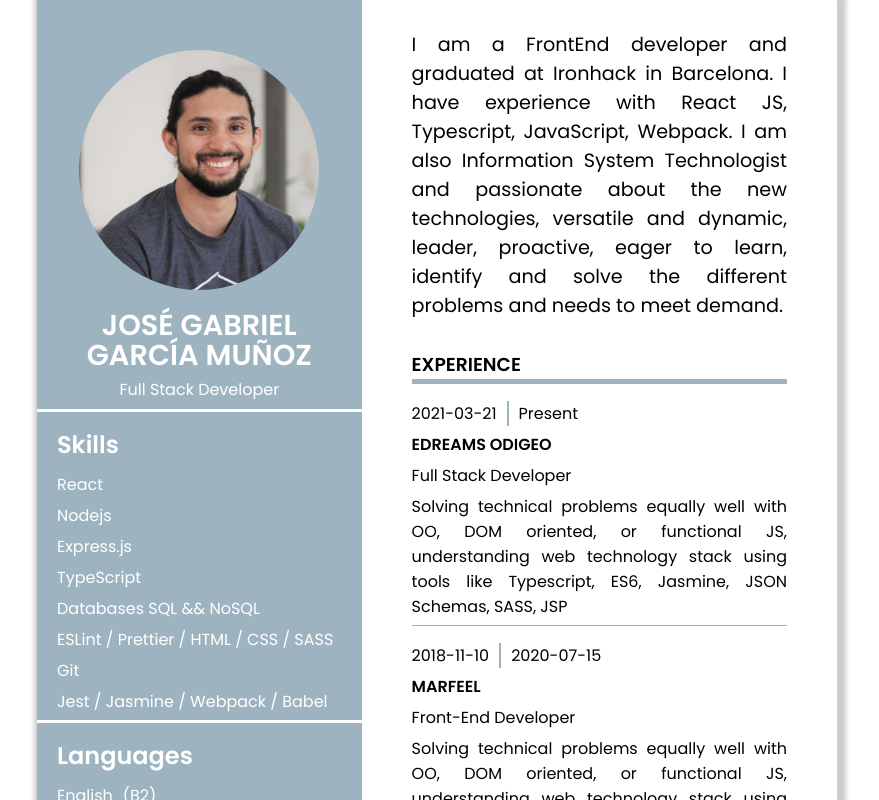
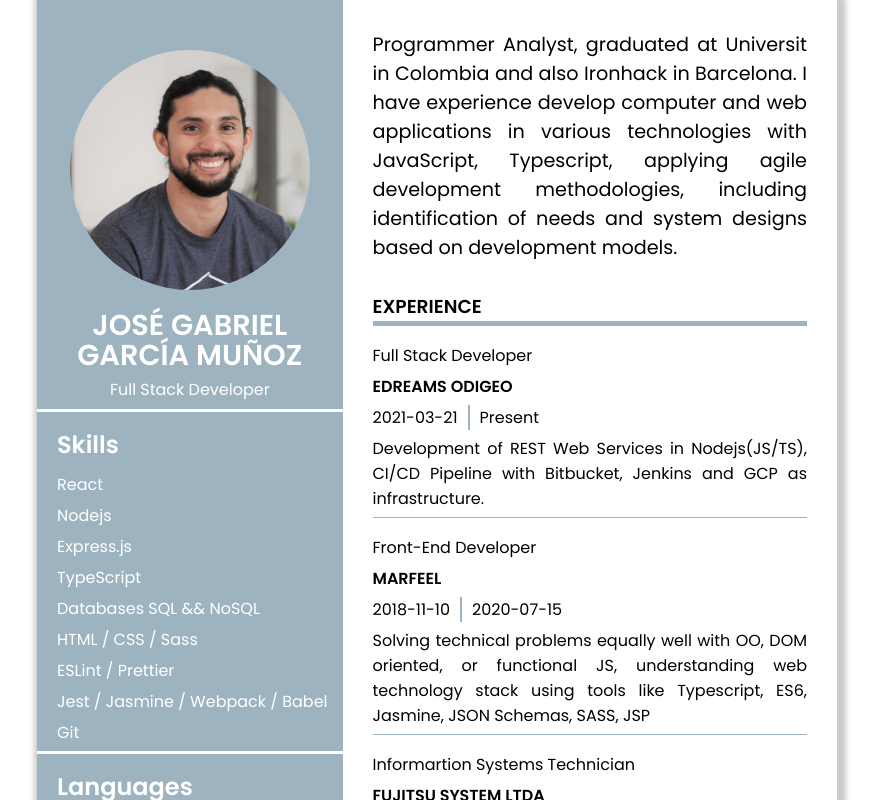
Before and after one commit to gabogarciam/resume, a React app: page / in a window 1280 px wide. Shown: the top 800 px of the page, without its empty margins (203-1082 px from the left). Built offline with nearby package versions, Linux system fonts and the light colour scheme.

Commit message:
fix some styles

```diff
--- a/src/components/Contact/Contact.js
+++ b/src/components/Contact/Contact.js
@@ -40,7 +40,7 @@ const Contact = ({email, phone, website, location, profiles}) => {
             <img src={websiteLogo} alt="website logo" />
           </div>
           <div>
-            <a href={website}>https://gabogarciam.com</a>
+            <a href={website}>gabogarciam.dev</a>
           </div>
         </li>
         {profiles.map((item) => {
--- a/src/components/Experience/Experience.js
+++ b/src/components/Experience/Experience.js
@@ -8,12 +8,12 @@ const Experience = ({works}) => {
       {works.map((item, index) => {
         return (
           <ul className="work__experience" key={index}>
+            <li>{item.position}</li>
+            <li className="company">{item.company}</li>
             <div className="date">
               <li>{item.startDate}</li>
               <li>{item.endDate}</li>
             </div>
-            <li className="company">{item.company}</li>
-            <li>{item.position}</li>
             <li>{item.summary}</li>
           </ul>
         );
--- a/src/components/Resume/Resume.scss
+++ b/src/components/Resume/Resume.scss
@@ -15,7 +15,7 @@
 
 .resume__basics .basics {
     text-align: justify;
-    padding: 15px 0 0 20px;
+    padding: 15px 15px 0 20px;
 }
 
 .resume__basics h2 {
@@ -23,9 +23,9 @@
 }
 
 .resume__main {
-    width: 80%;
+    width: 100%;
     background: $--white;
-    padding: 30px 50px 30px 50px;
+    padding: 30px;
     text-align: justify;
 }
 
--- a/src/schemas/Data.js
+++ b/src/schemas/Data.js
@@ -29,7 +29,9 @@ export const Data = {
   aboutMe: {
     label: "Perfil",
     description:
-      "I am a FrontEnd developer and graduated at Ironhack in Barcelona. I have experience with React JS, Typescript, JavaScript, Webpack. I am also Information System Technologist and passionate about the new technologies, versatile and dynamic, leader, proactive, eager to learn, identify and solve the different problems and needs to meet demand.",
+      "Programmer Analyst, graduated at Universit in Colombia and also Ironhack in Barcelona. I have experience develop computer and web applications in various technologies with JavaScript, Typescript, applying agile development methodologies, including identification of needs and system designs based on development models.",
+    description_2:
+      "Programmer Analyst, graduated at UniversitIronhack in Barcelona. I have experience with JavaScript, Typescript, Nodejs, React, Webpack. I am also Information System Technologist and passionate about the new technologies, versatile and dynamic, leader, proactive, eager to learn, identify and solve the different problems and needs to meet demand."
   },
   experience: {
     works: [
@@ -39,7 +41,7 @@ export const Data = {
         website: "https://www.edreamsodigeo.com",
         startDate: "2021-03-21",
         endDate: "Present",
-        summary: "Solving technical problems equally well with OO, DOM oriented, or functional JS, understanding web technology stack using tools like Typescript, ES6, Jasmine, JSON Schemas, SASS, JSP",
+        summary: "Development of REST Web Services in Nodejs(JS/TS), CI/CD Pipeline with Bitbucket, Jenkins and GCP as infrastructure.",
         highlights: [
           "Started the company"
         ]
@@ -166,7 +168,7 @@ export const Data = {
         ]
       },
       {
-        name: "ESLint / Prettier / HTML / CSS / SASS",
+        name: "HTML / CSS / Sass",
         level: "Intermediate",
         keywords: [
           "HTML",
@@ -175,11 +177,12 @@ export const Data = {
         ]
       },
       {
-        name: "Git",
+        name: "ESLint / Prettier",
         level: "Intermediate",
         keywords: [
-          "Git",
-          "Javascript"
+          "HTML",
+          "CSS",
+          "SASS"
         ]
       },
       {
@@ -188,6 +191,14 @@ export const Data = {
         keywords: [
           "HTML",
           "CSS",
+          "Javascript"
+        ]
+      },
+      {
+        name: "Git",
+        level: "Intermediate",
+        keywords: [
+          "Git",
           "Javascript"
         ]
       }
```
